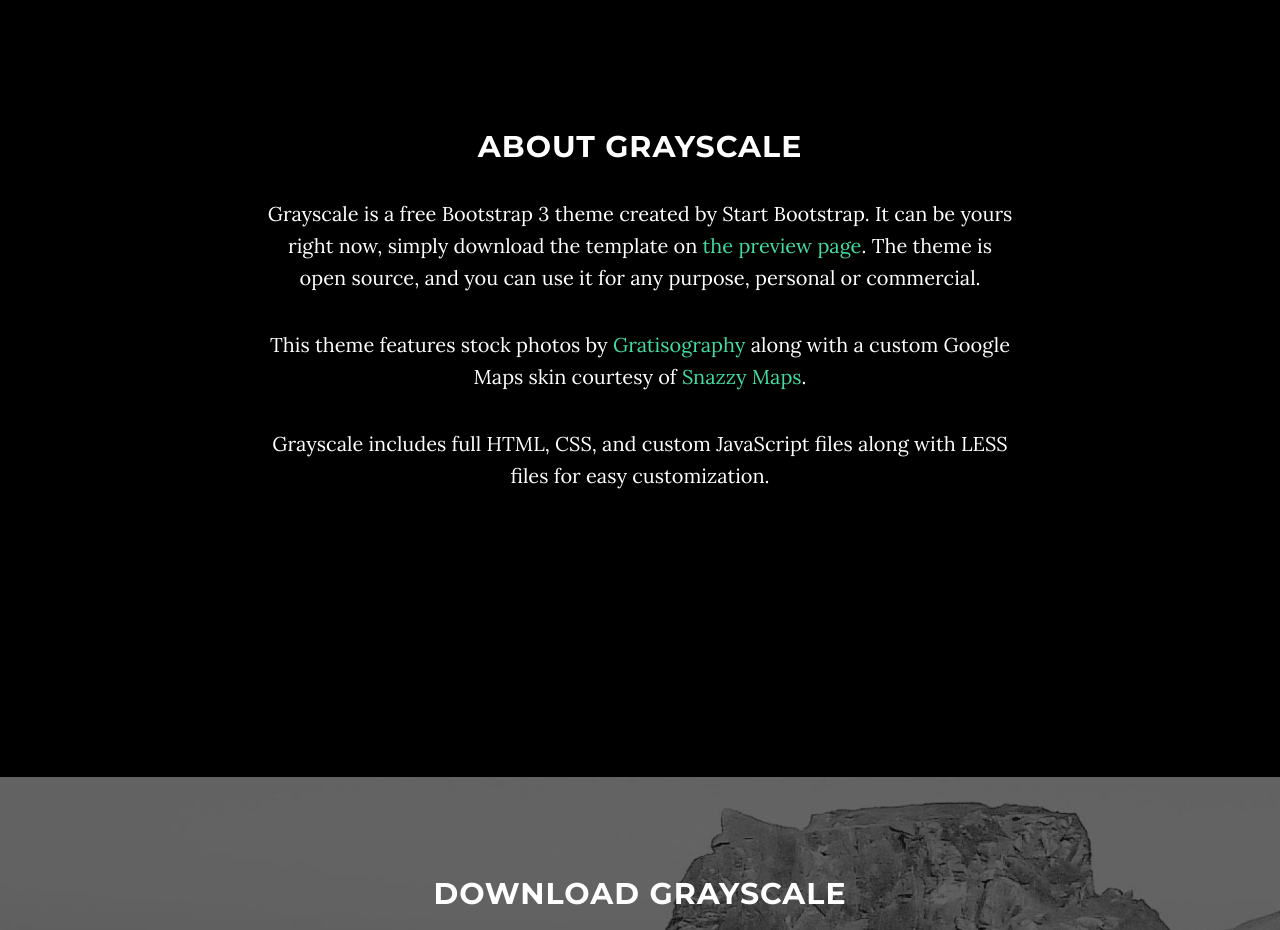
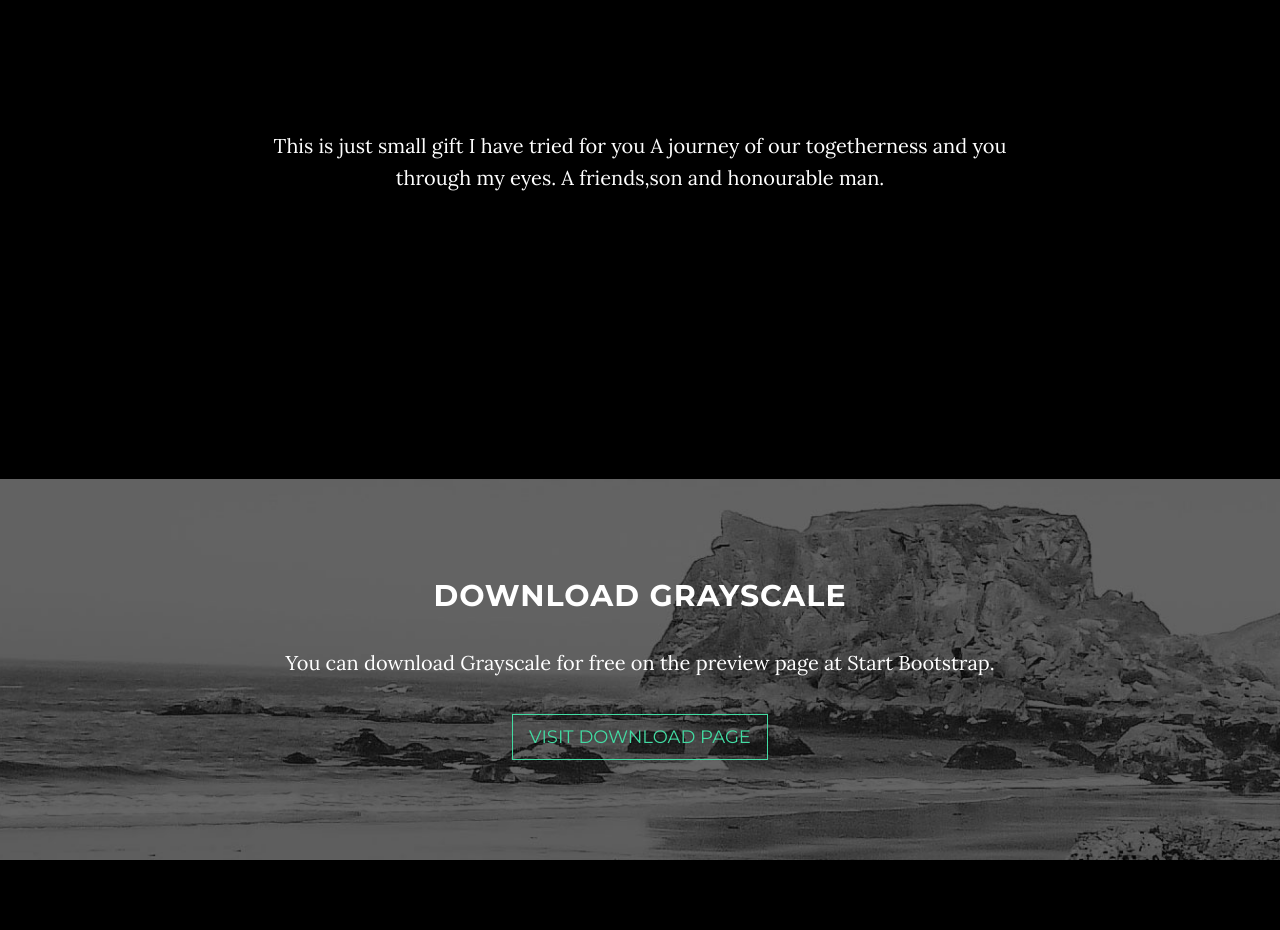
Before and after one commit to attipingu/attipingu.github.io, a website: page index.html in a window 1280 px wide. Shown: the part 920-1850 px from the top of the page. Drawn offline with nearby package versions, Linux system fonts and the light colour scheme; some packages are replaced by stand-ins of ours.

Commit message:
Update index.html

```diff
--- a/index.html
+++ b/index.html
@@ -9,7 +9,7 @@
     <meta name="description" content="">
     <meta name="author" content="">
 
-    <title>Grayscale - Start Bootstrap Theme</title>
+    <title>A Journey With You</title>
 
     <!-- Bootstrap Core CSS -->
     <link href="vendor/bootstrap/css/bootstrap.min.css" rel="stylesheet">
@@ -90,10 +90,7 @@
     <section id="about" class="container content-section text-center">
         <div class="row">
             <div class="col-lg-8 col-lg-offset-2">
-                <h2>About Grayscale</h2>
-                <p>Grayscale is a free Bootstrap 3 theme created by Start Bootstrap. It can be yours right now, simply download the template on <a href="http://startbootstrap.com/template-overviews/grayscale/">the preview page</a>. The theme is open source, and you can use it for any purpose, personal or commercial.</p>
-                <p>This theme features stock photos by <a href="http://gratisography.com/">Gratisography</a> along with a custom Google Maps skin courtesy of <a href="http://snazzymaps.com/">Snazzy Maps</a>.</p>
-                <p>Grayscale includes full HTML, CSS, and custom JavaScript files along with LESS files for easy customization.</p>
+                <p>This is just small gift I have tried for you A journey of our togetherness and you through my eyes. A friends,son and honourable man.</p>
             </div>
         </div>
     </section>
```
